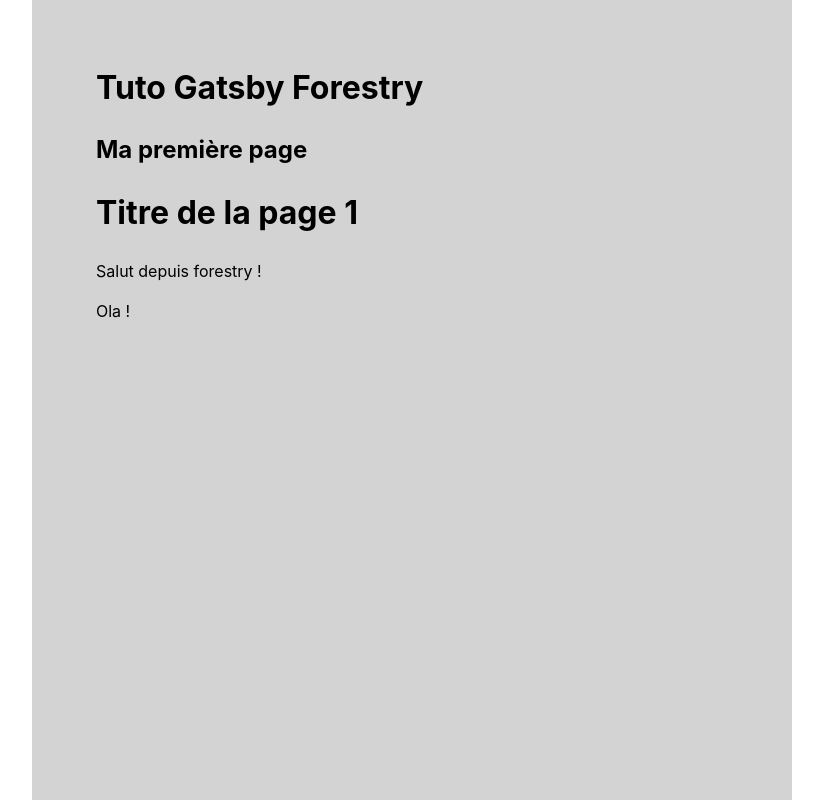
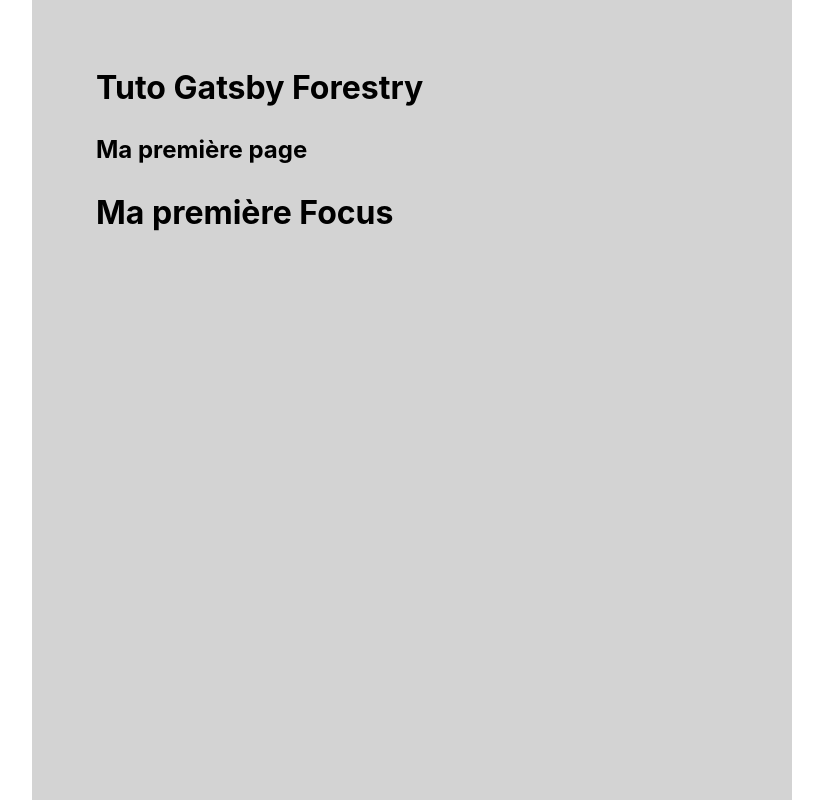
Before and after one commit to Karimouloud/gatsby-forestry, a Gatsby site: page /un/ in a window 1280 px wide. Shown: the whole page, without its empty margins (228-1051 px from the left). Built offline with nearby package versions, Linux system fonts and the light colour scheme; Gatsby itself is replaced by a stand-in of ours.

Commit message:
Update from Forestry.io Karim Yekkache updated src/content/un.md

```diff
--- a/src/content/un.md
+++ b/src/content/un.md
@@ -4,8 +4,4 @@
 slug: "/un/"
 
 ---
-# Titre de la page 1
-
-Salut depuis forestry !
-
-Ola !
+# Ma première Focus
```
